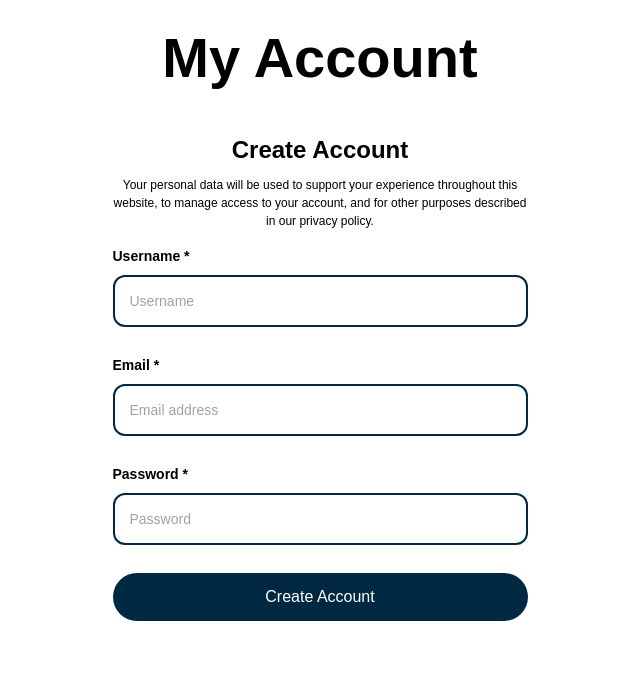
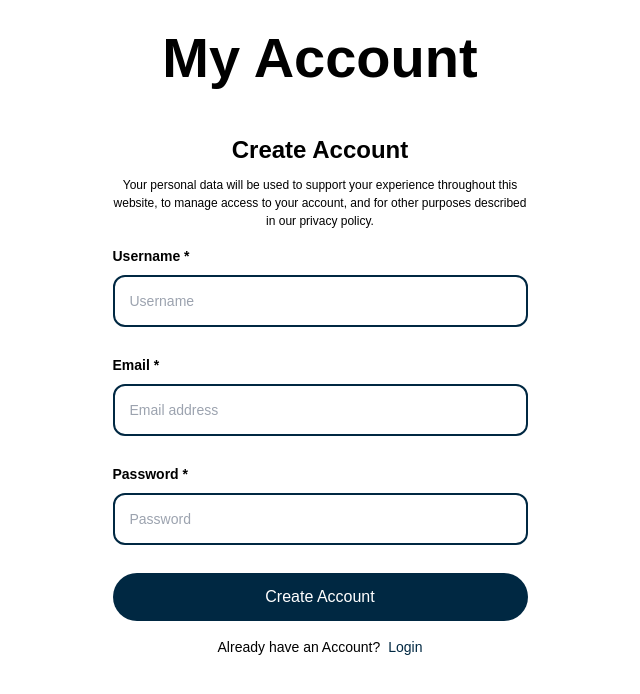
Before and after one commit to ItzNadeesH/Stray-Animal-Adoption-and-Care-Platform, a React (Create React App) app in the folder frontend/: page / in a window 1280 px wide. Shown: the top 694 px of the page, without its empty margins (320-960 px from the left). Built offline with nearby package versions, Linux system fonts and the light colour scheme; the HTML template or start-up script is replaced by a standard one.

Commit message:
Add a missing feature

```diff
--- a/frontend/src/pages/Signup.js
+++ b/frontend/src/pages/Signup.js
@@ -66,6 +66,12 @@ const Signup = () => {
               Create Account
             </button>
           </form>
+          <p className="mt-4 text-[14px] text-center">
+            Already have an Account?
+            <a className="ml-2 text-cyan-blue font-medium" href="#">
+              Login
+            </a>
+          </p>
         </div>
       </div>
     </>
```
